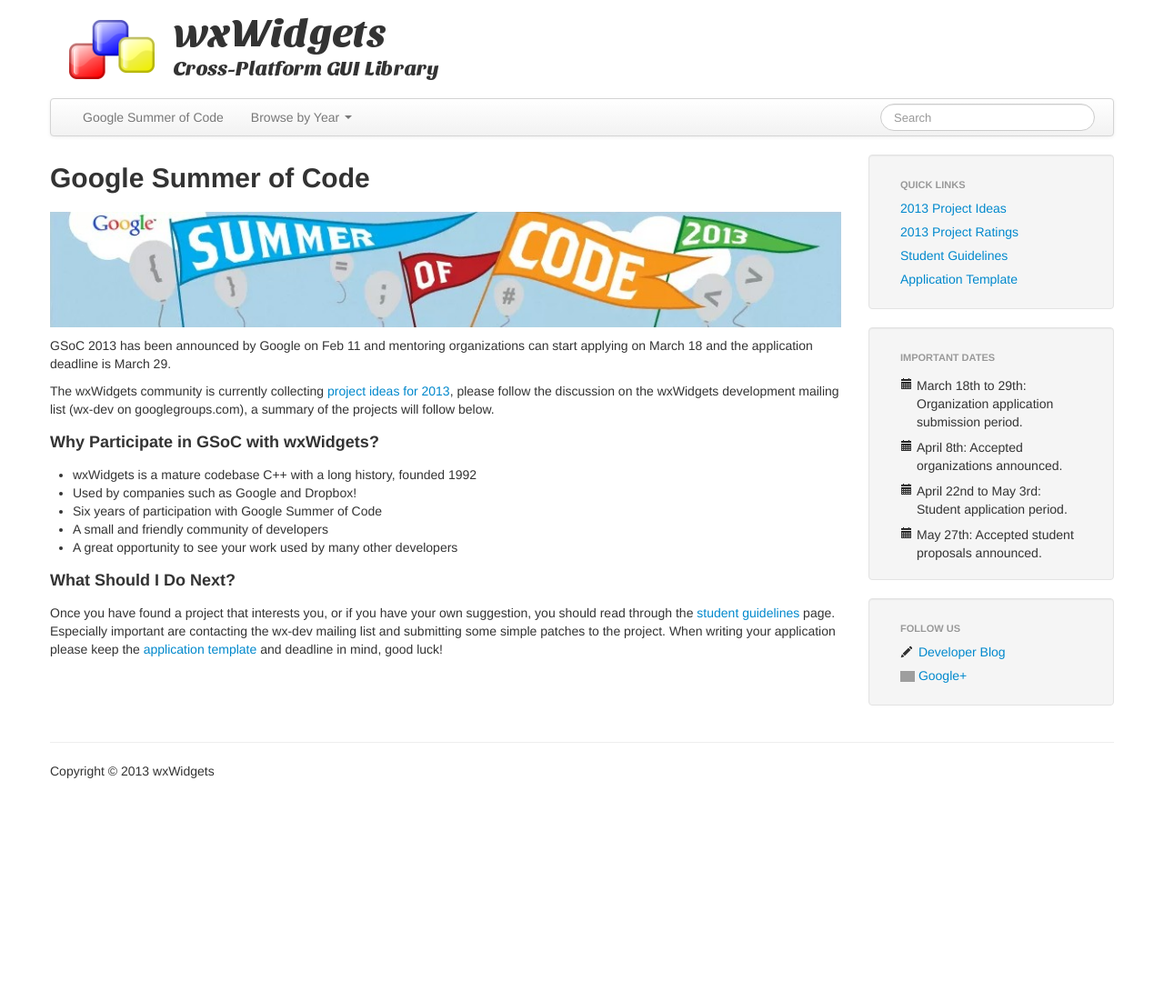
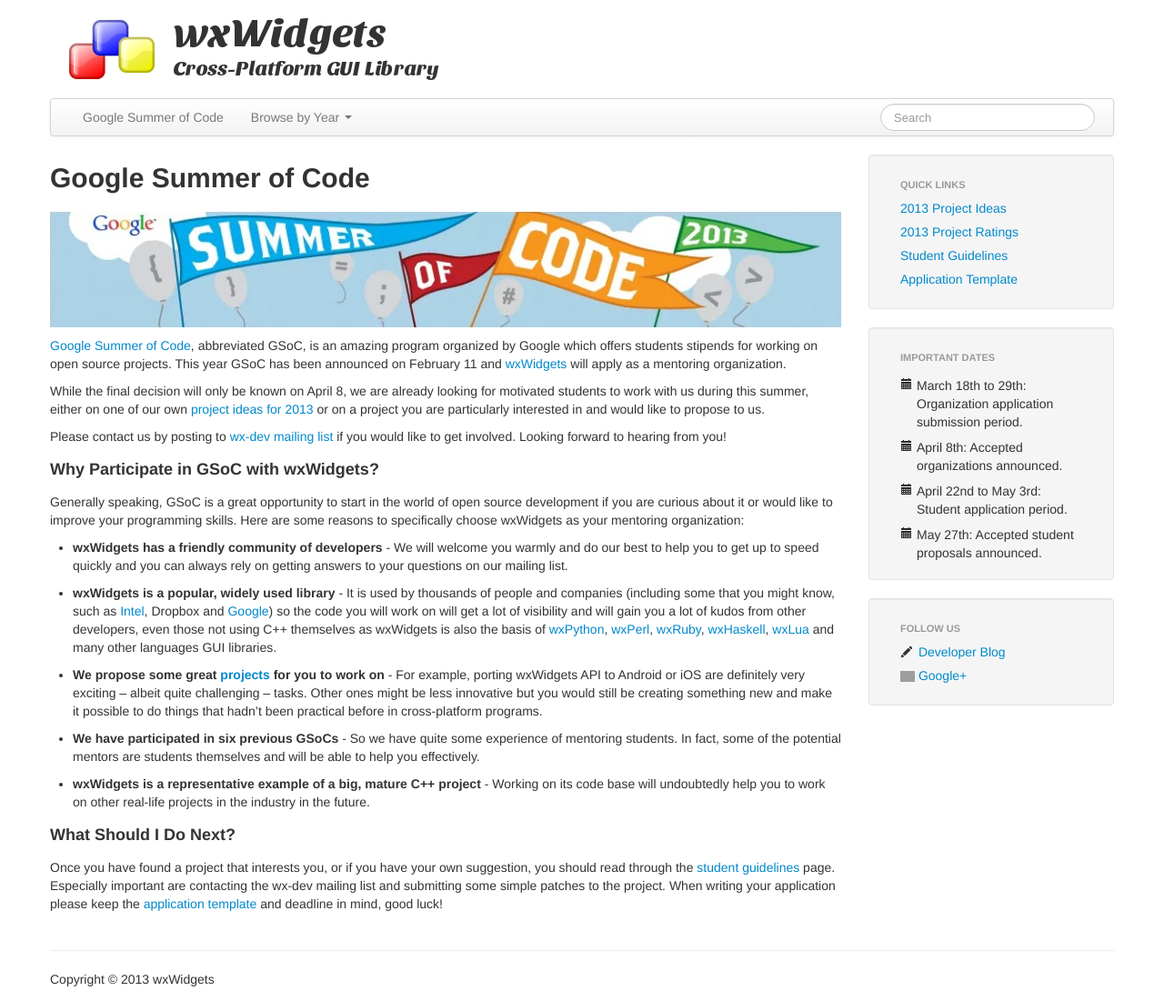
Before and after one commit to sjlamerton/gsoc-pages, a Jekyll site: the page built from index.md, in a window 1280 px wide. Shown: the whole page at 91% size. Built offline with Jekyll 4.4.1, drawn with Linux system fonts in a browser that asks for light colours; nearby versions of some CDN libraries; Markdown is read by kramdown in place of the engine named in the settings; before the commit the page ends 900 px from its top, so only the background shows below that; grey boxes are pictures that could not be loaded.

Commit message:
Try to explain GSoC and advantages of participating in it better.
Emphasize the different reasons to choose wxWidgets as mentoring organization.

```diff
--- a/index.md
+++ b/index.md
@@ -5,20 +5,61 @@
 
 ![Google Summer of Code 2013](2013/logo.jpg)
 
-GSoC 2013 has been announced by Google on Feb 11 and mentoring organizations
-can start applying on March 18 and the application deadline is March 29.
+[Google Summer of Code](https://developers.google.com/open-source/soc/),
+abbreviated GSoC, is an amazing program organized by Google which offers
+students stipends for working on open source projects. This year GSoC has
+been announced on February 11 and [wxWidgets](http://www.wxwidgets.org) will
+apply as a mentoring organization.
 
-The wxWidgets community is currently collecting [project ideas for 2013](2013),
-please follow the discussion on the wxWidgets development mailing list (wx-dev
-on googlegroups.com), a summary of the projects will follow below.
+While the final decision will only be known on April 8, we are already looking
+for motivated students to work with us during this summer, either on one of
+our own [project ideas for 2013](2013) or on a project you are particularly
+interested in and would like to propose to us.
+
+Please contact us by posting to [wx-dev mailing
+list](https://groups.google.com/group/wx-dev) if you would like to get
+involved. Looking forward to hearing from you!
 
 ### Why Participate in GSoC with wxWidgets?
 
--  wxWidgets is a mature codebase C++ with a long history, founded 1992
--  Used by companies such as Google and Dropbox!
--  Six years of participation with Google Summer of Code
--  A small and friendly community of developers
--  A great opportunity to see your work used by many other developers
+Generally speaking, GSoC is a great opportunity to start in the world of open
+source development if you are curious about it or would like to improve your
+programming skills. Here are some reasons to specifically choose wxWidgets as
+your mentoring organization:
+
+- **wxWidgets has a friendly community of developers** -
+    We will welcome you warmly and do our best to help you to get up to speed
+    quickly and you can always rely on getting answers to your questions on
+    our mailing list.
+
+- **wxWidgets is a popular, widely used library** -
+    It is used by thousands of people and companies (including some that you
+    might know, such as [Intel](http://wxwidgets.blogspot.com/2012/08/did-you-know-that-intel-vtune-used.html),
+    Dropbox and [Google](https://plus.google.com/+wxwidgets/posts/1ms9xR7nEDD))
+    so the code you will work on will get a lot of visibility and will gain
+    you a lot of kudos from other developers, even those not using C++
+    themselves as wxWidgets is also the basis of
+    [wxPython](http://www.wxpython.org/), [wxPerl](http://www.wxperl.it/),
+    [wxRuby](http://wxruby.rubyforge.org/wiki/wiki.pl),
+    [wxHaskell](http://www.haskell.org/haskellwiki/WxHaskell),
+    [wxLua](http://wxlua.sourceforge.net/) and many other languages GUI
+    libraries.
+
+- **We propose some great [projects](2013) for you to work on** -
+    For example, porting wxWidgets API to Android or iOS are definitely very
+    exciting -- albeit quite challenging -- tasks. Other ones might be less
+    innovative but you would still be creating something new and make it
+    possible to do things that hadn't been practical before in cross-platform
+    programs.
+
+- **We have participated in six previous GSoCs** -
+    So we have quite some experience of mentoring students. In fact, some of
+    the potential mentors are students themselves and will be able to help you
+    effectively.
+
+- **wxWidgets is a representative example of a big, mature C++ project** -
+    Working on its code base will undoubtedly help you to work on other
+    real-life projects in the industry in the future.
 
 ### What Should I Do Next?
 
```
